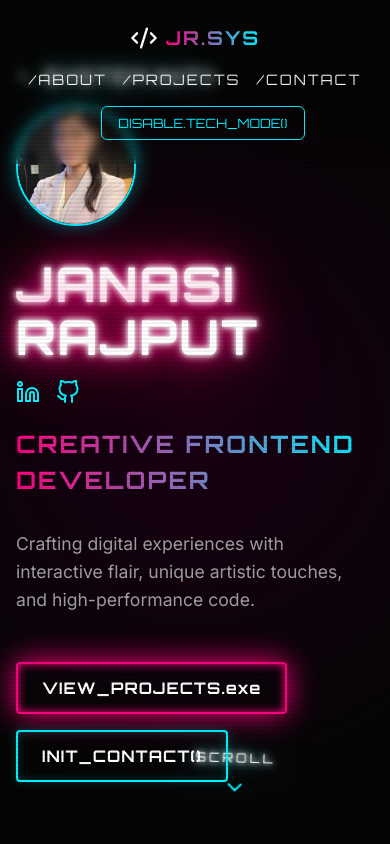
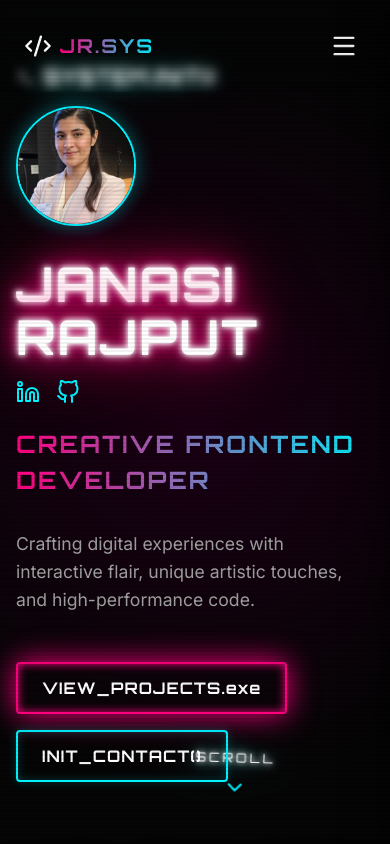
Before and after one commit to JanasiRajput/JanasiRajput-Profile-2026, a React (Vite) app: page / in a window 390 px wide. Shown: the top 844 px of the page. Built offline with nearby package versions, Linux system fonts and the light colour scheme.

Commit message:
made is responsive

```diff
--- a/src/App.tsx
+++ b/src/App.tsx
@@ -3,10 +3,11 @@ import Hero from './components/Hero';
 import Projects from './components/Projects';
 import About from './components/About';
 import Contact from './components/Contact';
-import { Code2 } from 'lucide-react';
+import { Code2, Menu, X, Sun, Moon } from 'lucide-react';
 
 function App() {
   const [isTechMode, setIsTechMode] = useState(true);
+  const [isMobileMenuOpen, setIsMobileMenuOpen] = useState(false);
 
   useEffect(() => {
     if (isTechMode) {
@@ -43,40 +44,39 @@ function App() {
         backdropFilter: 'blur(5px)',
         borderBottom: isTechMode ? 'none' : '1px solid var(--glass-border)'
       }}>
-        <div style={{ display: 'flex', alignItems: 'center', gap: '0.5rem' }}>
+        <div style={{ display: 'flex', alignItems: 'center', gap: '0.5rem', zIndex: 101 }}>
           <Code2 size={28} className={isTechMode ? "neon-text-pink" : ""} style={{ color: isTechMode ? '' : 'var(--primary-pink)' }} />
           <span className={`tech-font ${isTechMode ? 'text-gradient' : ''}`} style={{ fontWeight: 'bold', fontSize: '1.2rem', color: isTechMode ? '' : 'var(--text-main)' }}>
             {isTechMode ? 'JR.sys' : 'Janasi Rajput'}
           </span>
         </div>
-        <div className={`nav-links ${isTechMode ? "tech-font" : ""}`}>
-          <a href="#about" style={{ textDecoration: 'none', color: 'var(--text-main)', fontSize: '0.9rem', transition: 'color 0.3s' }}>
+
+        {/* Mobile Hamburger Toggle */}
+        <button
+          className="mobile-menu-btn"
+          onClick={() => setIsMobileMenuOpen(!isMobileMenuOpen)}
+        >
+          {isMobileMenuOpen ? <X size={28} /> : <Menu size={28} />}
+        </button>
+
+        {/* Navigation Links / Mobile Drawer */}
+        <div className={`mobile-drawer ${isMobileMenuOpen ? 'open' : ''} ${isTechMode ? "tech-font" : ""}`}>
+          <a href="#about" onClick={() => setIsMobileMenuOpen(false)} style={{ textDecoration: 'none', color: 'var(--text-main)', fontSize: '0.9rem', transition: 'color 0.3s' }}>
             {isTechMode ? '/ABOUT' : 'About'}
           </a>
-          <a href="#projects" style={{ textDecoration: 'none', color: 'var(--text-main)', fontSize: '0.9rem', transition: 'color 0.3s' }}>
+          <a href="#projects" onClick={() => setIsMobileMenuOpen(false)} style={{ textDecoration: 'none', color: 'var(--text-main)', fontSize: '0.9rem', transition: 'color 0.3s' }}>
             {isTechMode ? '/PROJECTS' : 'Projects'}
           </a>
-          <a href="#contact" style={{ textDecoration: 'none', color: 'var(--text-main)', fontSize: '0.9rem', transition: 'color 0.3s' }}>
+          <a href="#contact" onClick={() => setIsMobileMenuOpen(false)} style={{ textDecoration: 'none', color: 'var(--text-main)', fontSize: '0.9rem', transition: 'color 0.3s' }}>
             {isTechMode ? '/CONTACT' : 'Contact'}
           </a>
 
           <button
             onClick={() => setIsTechMode(!isTechMode)}
-            style={{
-              padding: '0.5rem 1rem',
-              background: isTechMode ? 'transparent' : 'var(--primary-pink)',
-              color: isTechMode ? 'var(--primary-cyan)' : 'white',
-              border: `1px solid ${isTechMode ? 'var(--primary-cyan)' : 'var(--primary-pink)'}`,
-              borderRadius: '6px',
-              cursor: 'pointer',
-              fontFamily: 'inherit',
-              fontWeight: isTechMode ? 'normal' : '600',
-              fontSize: '0.8rem',
-              marginLeft: '1rem',
-              transition: 'all 0.3s'
-            }}
+            className="theme-toggle-btn"
+            title={isTechMode ? "Switch to Minimalist Mode" : "Switch to Tech Mode"}
           >
-            {isTechMode ? 'DISABLE.TECH_MODE()' : 'Enable Tech Mode'}
+            {isTechMode ? <Sun size={20} /> : <Moon size={20} />}
           </button>
         </div>
       </nav>
--- a/src/components/ProjectModal.tsx
+++ b/src/components/ProjectModal.tsx
@@ -90,7 +90,7 @@ export default function ProjectModal({ project, isTechMode, onClose }: ProjectMo
                 <span style={{ fontSize: '0.75rem', padding: '2px 8px', borderRadius: '12px', background: 'var(--primary-pink)', color: 'white', fontWeight: 'bold' }}>{project.category}</span>
                 <span style={{ fontSize: '0.75rem', padding: '2px 8px', borderRadius: '12px', background: 'rgba(255,255,255,0.2)', color: 'white', border: '1px solid rgba(255,255,255,0.4)', fontWeight: 'bold' }}>{project.status}</span>
               </div>
-              <h2 className={isTechMode ? "neon-text-pink" : ""} style={{ fontSize: '2.5rem', margin: 0, color: 'white' }}>
+              <h2 className={isTechMode ? "neon-text-pink" : ""} style={{ fontSize: 'clamp(1.5rem, 5vw, 2.5rem)', margin: 0, color: 'white' }}>
                 {project.title}
               </h2>
             </div>
@@ -98,10 +98,7 @@ export default function ProjectModal({ project, isTechMode, onClose }: ProjectMo
         </div>
 
         {/* Action Bar */}
-        <div style={{
-          display: 'flex',
-          justifyContent: 'space-between',
-          padding: '1rem 2rem',
+        <div className="modal-action-bar" style={{
           borderBottom: '1px solid var(--glass-border)',
           background: isTechMode ? 'rgba(0,0,0,0.4)' : 'rgba(255,255,255,0.5)'
         }}>
@@ -153,7 +150,7 @@ export default function ProjectModal({ project, isTechMode, onClose }: ProjectMo
         </div>
 
         {/* Content Area */}
-        <div style={{ padding: '2rem', overflowY: 'auto', flexGrow: 1 }}>
+        <div className="modal-body-area">
           {activeTab === 'overview' ? (
             <div className="fade-in" style={{ display: 'flex', flexDirection: 'column', gap: '2rem' }}>
               <div>
--- a/src/index.css
+++ b/src/index.css
@@ -410,10 +410,47 @@ h1, h2, h3, h4, h5, h6, .tech-font {
   align-items: center;
 }
 
-.nav-links {
+.mobile-menu-btn {
+  display: none;
+  background: transparent;
+  border: none;
+  cursor: pointer;
+  color: inherit;
+  z-index: 101;
+  padding: 0.5rem;
+}
+
+.mobile-drawer {
   display: flex;
   gap: 2rem;
   align-items: center;
+}
+
+.theme-toggle-btn {
+  display: flex;
+  align-items: center;
+  justify-content: center;
+  background: transparent;
+  border: 1px solid currentColor;
+  border-radius: 50%;
+  width: 40px;
+  height: 40px;
+  cursor: pointer;
+  transition: all 0.3s ease;
+  color: var(--primary-pink);
+}
+
+.no-tech-mode .theme-toggle-btn {
+  color: var(--primary-pink);
+  border-color: var(--glass-border);
+}
+.no-tech-mode .theme-toggle-btn:hover {
+  background: var(--glass-border);
+}
+
+.theme-toggle-btn:hover {
+  box-shadow: 0 0 10px currentColor;
+  transform: scale(1.1);
 }
 
 .contact-form-container {
@@ -461,16 +498,47 @@ h1, h2, h3, h4, h5, h6, .tech-font {
     padding: 1.5rem;
   }
 
-  /* Stack Navigation on smaller screens */
   .nav-container {
-    flex-direction: column;
-    gap: 1rem;
+    padding: 1rem;
   }
 
-  .nav-links {
-    flex-wrap: wrap;
+  .mobile-menu-btn {
+    display: flex;
+  }
+
+  .mobile-drawer {
+    position: fixed;
+    top: 0;
+    right: 0;
+    width: 280px;
+    height: 100vh;
+    background: var(--glass-bg);
+    backdrop-filter: blur(15px);
+    -webkit-backdrop-filter: blur(15px);
+    border-left: 1px solid var(--glass-border);
+    flex-direction: column;
     justify-content: center;
-    gap: 1rem;
+    align-items: flex-start;
+    padding: 3rem 2rem;
+    gap: 2.5rem;
+    transform: translateX(100%);
+    transition: transform 0.3s cubic-bezier(0.4, 0, 0.2, 1);
+    z-index: 99;
+    box-shadow: -10px 0 30px rgba(0,0,0,0.5);
+  }
+
+  /* Make sure background adapts nicely in No-Tech mode */
+  .no-tech-mode .mobile-drawer {
+    background: rgba(255, 255, 255, 0.95);
+    box-shadow: -10px 0 30px rgba(0,0,0,0.1);
+  }
+
+  .mobile-drawer.open {
+    transform: translateX(0);
+  }
+
+  .mobile-drawer > a {
+    font-size: 1.2rem !important;
   }
 
   .modal-action-bar {
```
